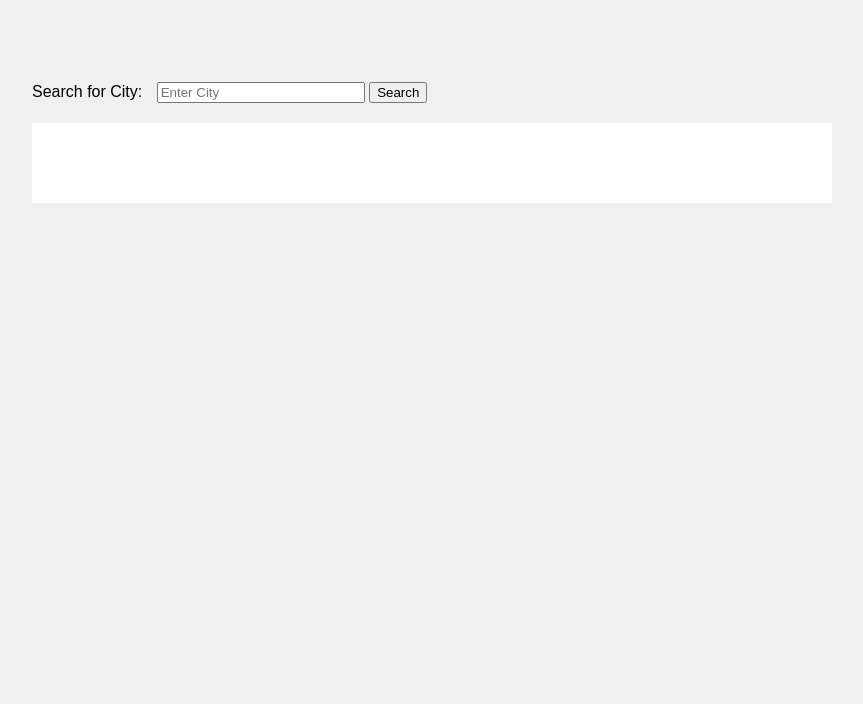
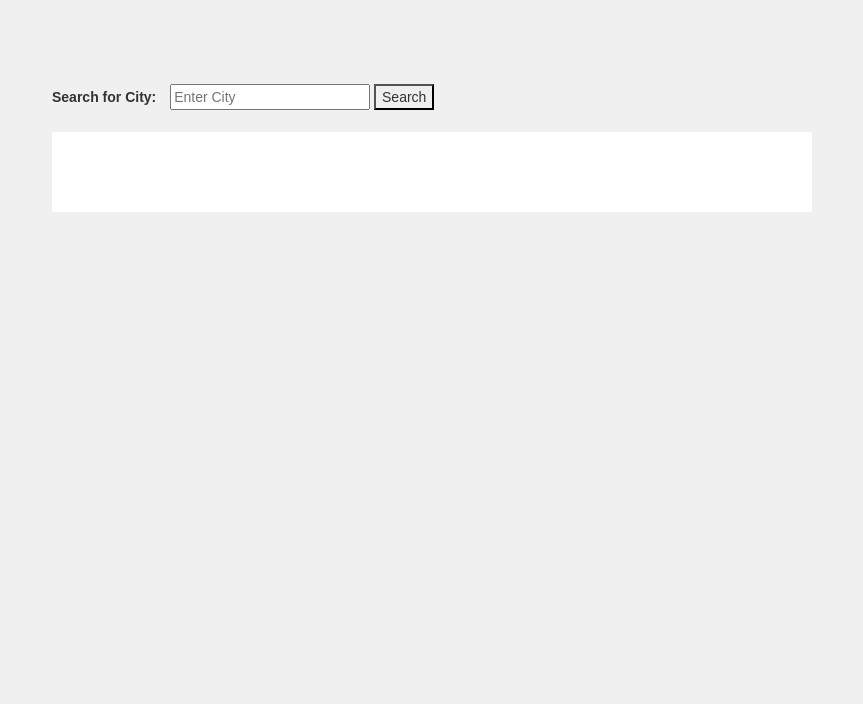
Before and after one commit to HernandezCui/Weather-Forecast, a plain HTML site: page index.html in a window 1280 px wide. Shown: the part 96-800 px from the top of the page, without its empty margins (208-1071 px from the left). Drawn offline with nearby package versions, Linux system fonts and the light colour scheme; some icons are missing.

Commit message:
Added Bootsrap stylesheets

```diff
--- a/index.html
+++ b/index.html
@@ -3,6 +3,11 @@
 <head>
     <meta charset="UTF-8">
     <meta name="viewport" content="width=device-width, initial-scale=1.0">
+    <!-- standard bootstrap stylesheet -->
+    <link rel="stylesheet" href="https://stackpath.bootstrapcdn.com/bootstrap/4.5.2/css/bootstrap.min.css">
+    <!-- stylesheet to save icon -->
+    <link rel="stylesheet" href="https://maxcdn.bootstrapcdn.com/bootstrap/3.4.1/css/bootstrap.min.css">
+    <link rel="stylesheet" href="https://cdnjs.cloudflare.com/ajax/libs/weather-icons/2.0.12/css/weather-icons.min.css">
     <link rel="stylesheet" href="style.css">
     <title>Weather Forecast</title>
 </head>
```
